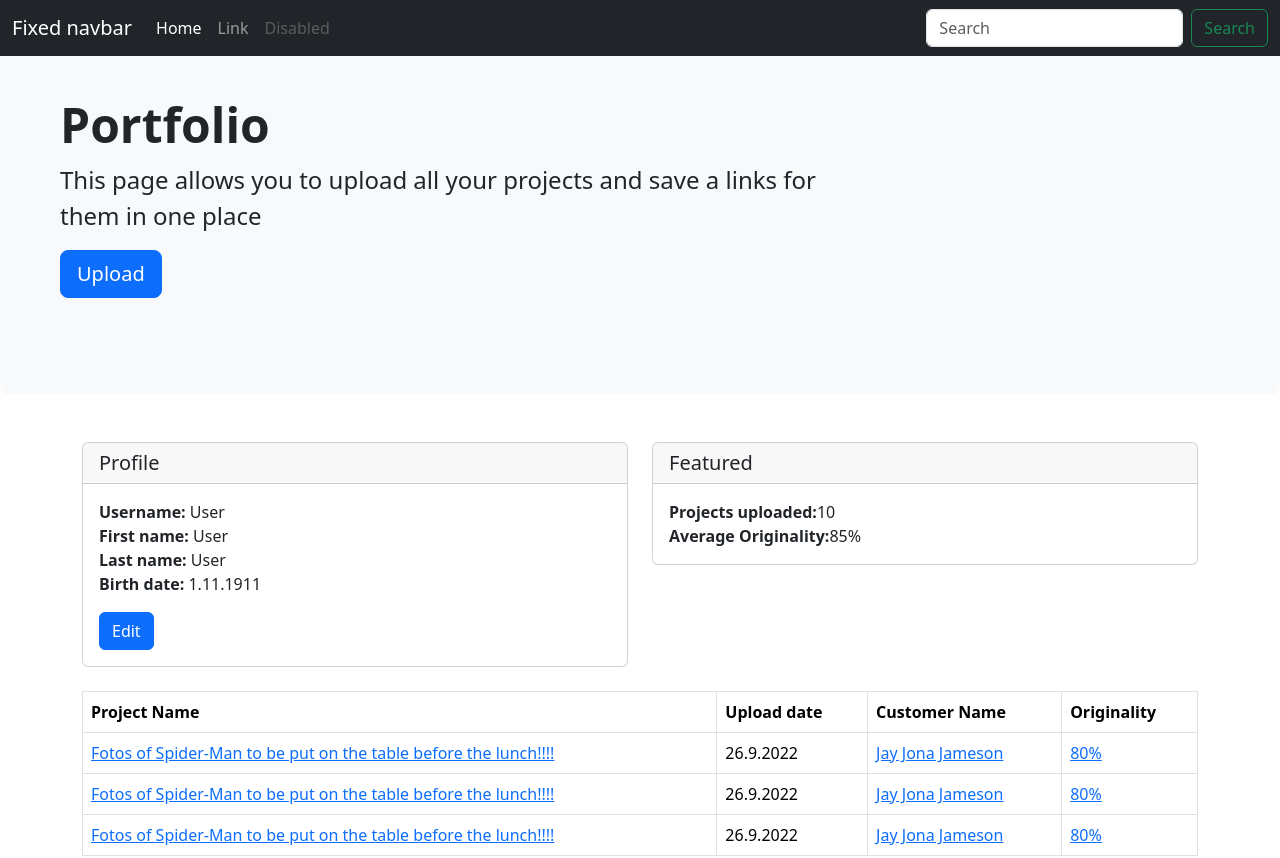
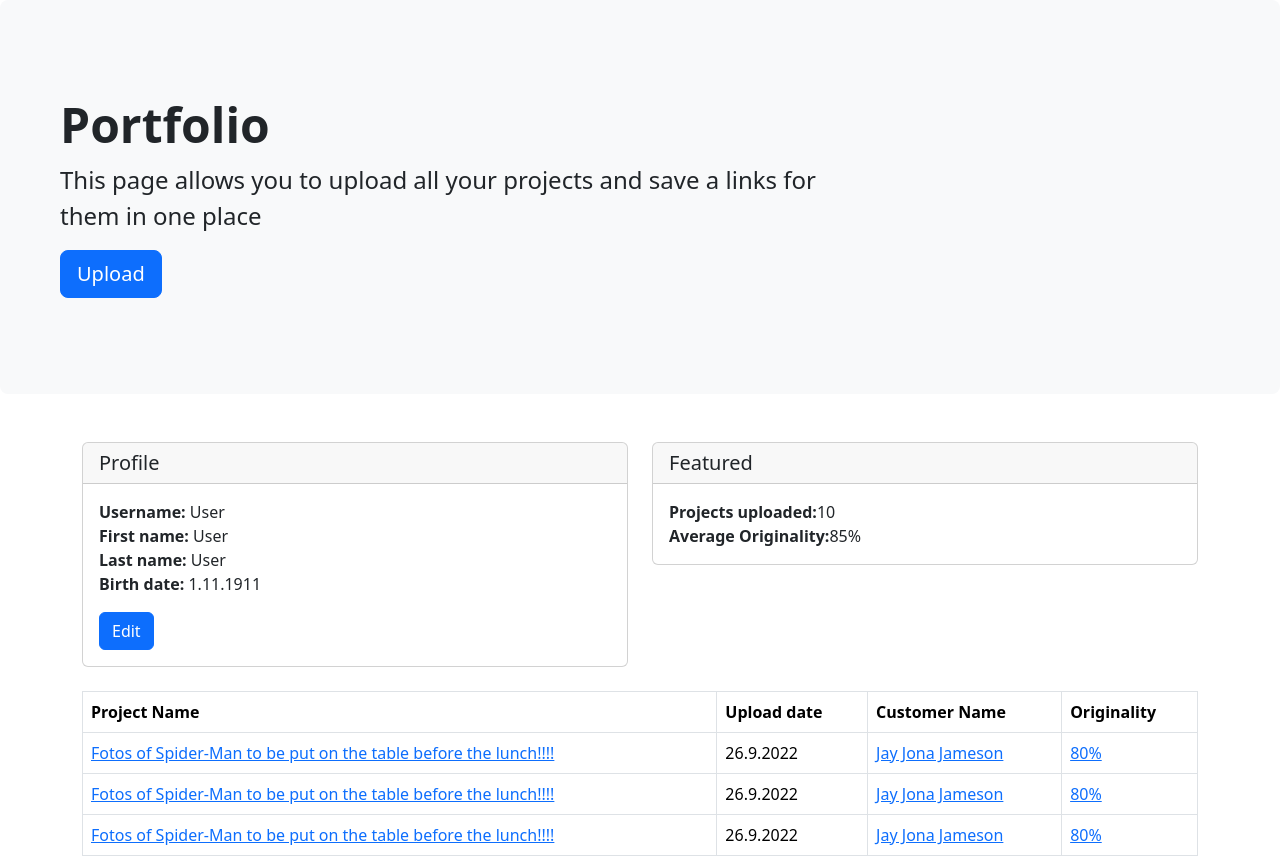
Before and after one commit to AyatBaesh/portfoliobootstrap, a plain HTML site: page index.html in a window 1280 px wide. Shown: the top 858 px of the page. Drawn offline with nearby package versions, Linux system fonts and the light colour scheme.

Commit message:
Update index.html

```diff
--- a/index.html
+++ b/index.html
@@ -33,7 +33,7 @@
 
   <header>
     <!-- Fixed navbar -->
-    <nav class="navbar navbar-expand-md navbar-dark fixed-top bg-dark">
+<!--     <nav class="navbar navbar-expand-md navbar-dark fixed-top bg-dark">
       <div class="container-fluid">
         <a class="navbar-brand" href="#">Fixed navbar</a>
         <button class="navbar-toggler" type="button" data-bs-toggle="collapse" data-bs-target="#navbarCollapse"
@@ -58,7 +58,7 @@
           </form>
         </div>
       </div>
-    </nav>
+    </nav> -->
   </header>
 
   <!-- Begin page content -->
```
